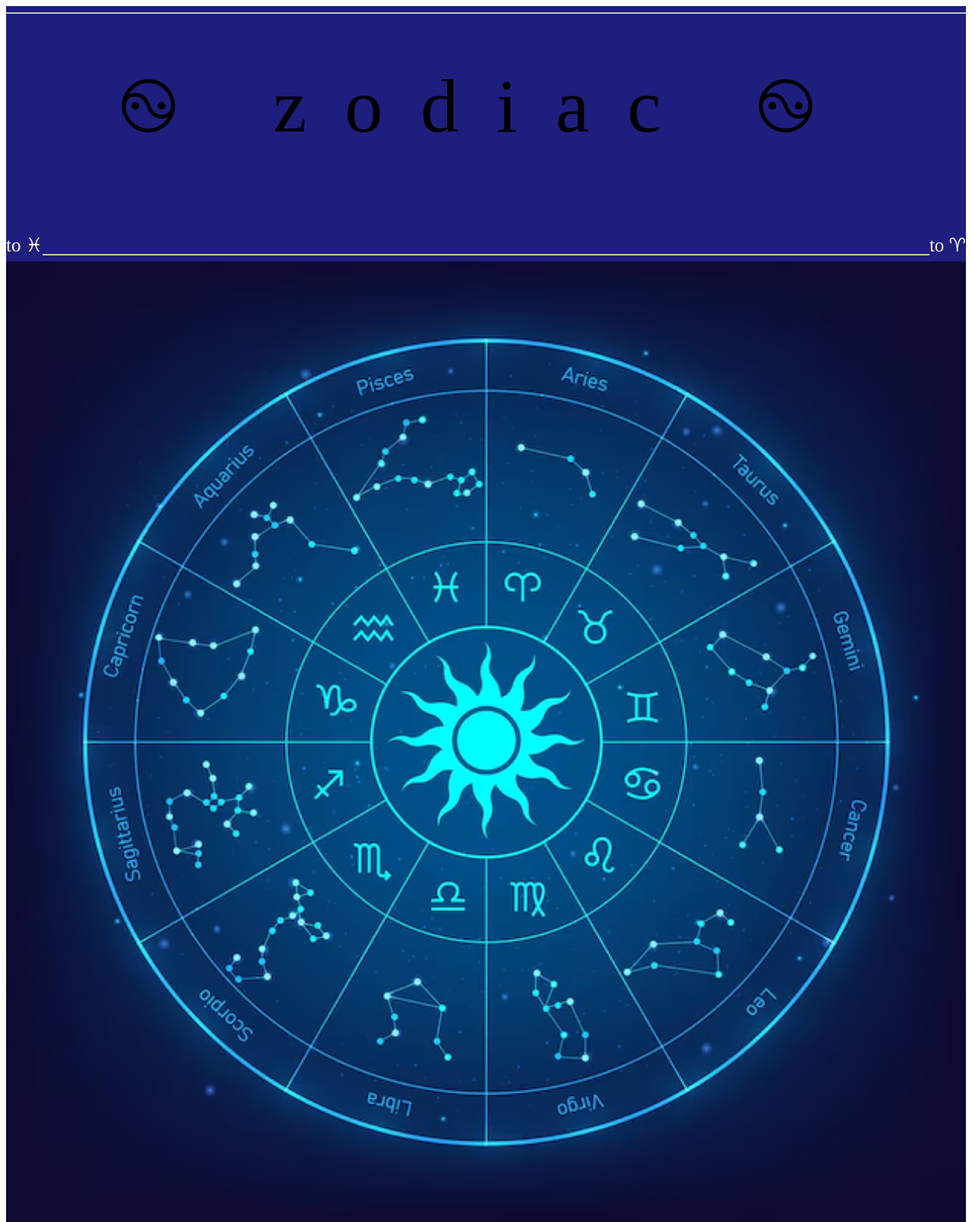
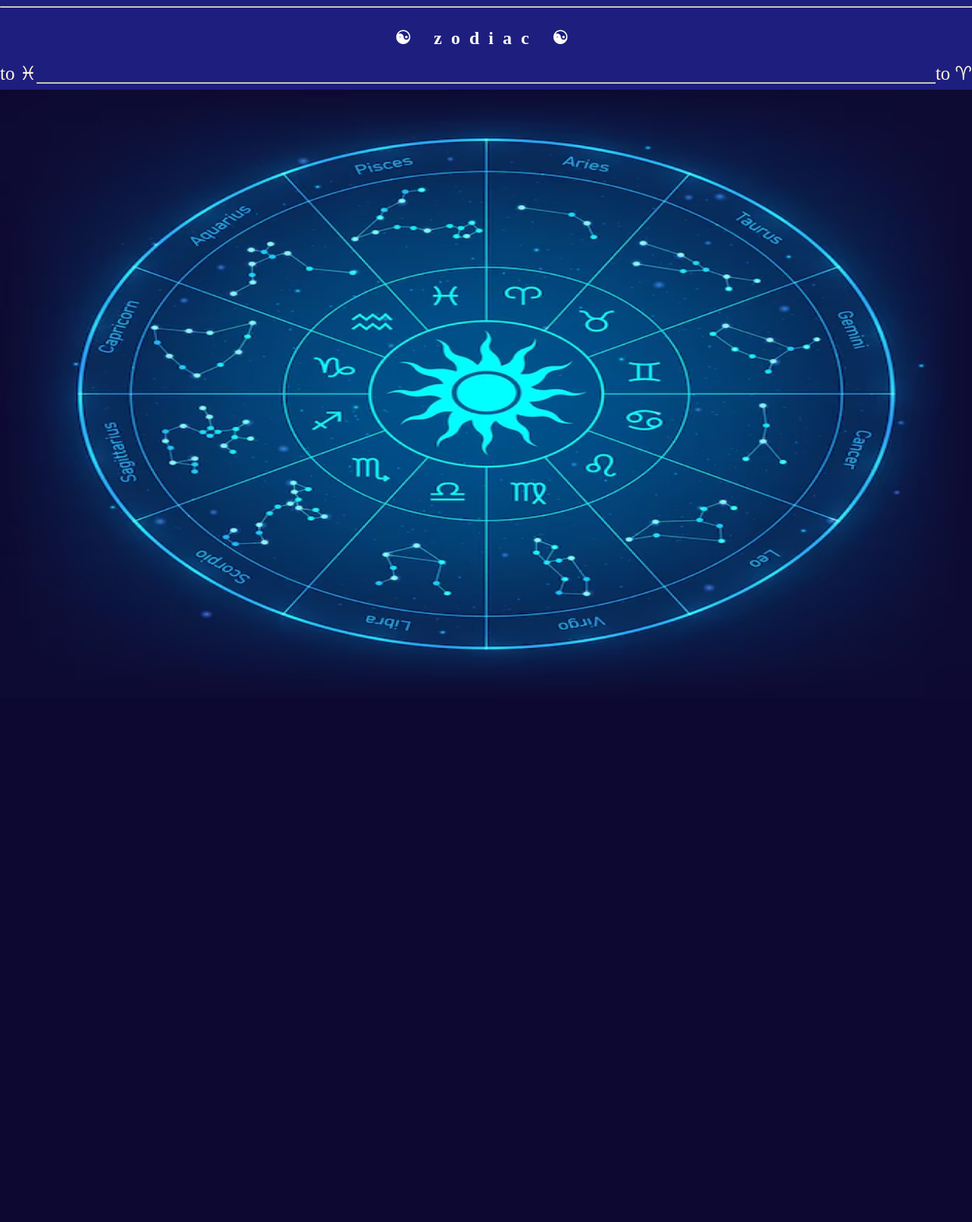
Before and after one commit to ppshuX/zodiac, a Django app: page / in a window 1280 px wide. Shown: the whole page at 76% size. After the commit the page ends 892 px from the top, so only its background shows below. Run offline with Django 5.2, Linux system fonts and the light colour scheme.

Commit message:
modify the css

```diff
--- a/static/css/index.css
+++ b/static/css/index.css
@@ -1,3 +1,8 @@
+body, html {
+      margin: 0;
+      height: 100%;
+}
+
 .index_bckg {
     float: left;
     width: 100%;
@@ -78,111 +83,132 @@
 
 .index_tit {
     text-align: center;
-    font-size: 100px;
+    font-size: 150%;
     letter-spacing: 0.5em;
     font-family: 'Times New Roman', Times, serif;
-    color: black;
+    font-weight: bold;
+    color: white;
 }
 
 .aries_tit {
     text-align: center;
-    font-size: 80px;
+    font-size: 150%;
     letter-spacing: 0.4em;
     font-family: 'Times New Roman', Times, serif;
+    font-weight: bold;
     color: green;
 }
 
 .taurus_tit {
     text-align: center;
-    font-size: 80px;
-    letter-spacing: 0.4em;
+    font-size: 150%;
+    letter-spacing: 0.3em;
     font-family: 'Times New Roman', Times, serif;
+    font-weight: bold;
     color: gold;
 }
 
 .gemini_tit {
     text-align: center;
-    font-size: 80px;
-    letter-spacing: 0.4em;
+    font-size: 150%;
+    letter-spacing: 0.25em;
     font-family: 'Times New Roman', Times, serif;
+    font-weight: bold;
     color:#87CEEB
 }
 
 .cancer_tit {
     text-align: center;
-    font-size: 80px;
-    letter-spacing: 0.4em;
+    font-size: 150%;
+    letter-spacing: 0.3em;
     font-family: 'Times New Roman', Times, serif;
+    font-weight: bold;
     color:#FFFFFF
 }
 
 .leo_tit {
     text-align: center;
-    font-size: 80px;
+    font-size: 150%;
     letter-spacing: 0.4em;
     font-family: 'Times New Roman', Times, serif;
+    font-weight: bold;
     color:#FAEBD7
 }
 
 .virgo_tit {
     text-align: center;
-    font-size: 80px;
+    font-size: 150%;
     letter-spacing: 0.4em;
     font-family: 'Times New Roman', Times, serif;
+    font-weight: bold;
     color:#FFB6C1
 }
 
 .libra_tit {
     text-align: center;
-    font-size: 80px;
+    font-size: 150%;
     letter-spacing: 0.4em;
     font-family: 'Times New Roman', Times, serif;
+    font-weight: bold;
     color:#FFB6C1
 }
 
 .scorpio_tit {
     text-align: center;
-    font-size: 80px;
-    letter-spacing: 0.4em;
+    font-size: 150%;
+    letter-spacing: 0.3em;
     font-family: 'Times New Roman', Times, serif;
+    font-weight: bold;
     color:#C0C0C0
 }
 
 .sagittarius_tit {
     text-align: center;
-    font-size: 80px;
-    letter-spacing: 0.25em;
+    font-size: 150%;
+    letter-spacing: 0.2em;
     font-family: 'Times New Roman', Times, serif;
+    font-weight: bold;
     color:#C0C0C0
 }
 
 .capricornus_tit {
     text-align: center;
-    font-size: 80px;
-    letter-spacing: 0.25em;
+    font-size: 150%;
+    letter-spacing: 0.15em;
     font-family: 'Times New Roman', Times, serif;
+    font-weight: bold;
     color:lightblue
 }
 
 .aquarius_tit{
     text-align: center;
-    font-size: 80px;
+    font-size: 150%;
     letter-spacing: 0.25em;
     font-family: 'Times New Roman', Times, serif;
+    font-weight: bold;
     color:lightblue
 }
 
 .pisces_tit {
     text-align: center;
-    font-size: 80px;
+    font-size: 150%;
     letter-spacing: 0.25em;
     font-family: 'Times New Roman', Times, serif;
+    font-weight: bold;
     color:#0744F7
 }
 
 .pho {
     float: left;
     width: 100%;
+    height: 100%;
+    object-fit: cover;
+}
+
+.pho_index {
+    display: block;
+    width: 100%;
+    height: 100vh;
 }
 
 .right {
--- a/templates/aquarius.html
+++ b/templates/aquarius.html
@@ -13,7 +13,9 @@
 <body>
     <div class="aquarius_bckg">
         <hr>
+        <br>
         <div class="aquarius_tit">♒︎ Aquarius - 水瓶座 ♒︎</div>
+        <br>
         <a class="left" href="{% url 'capricornus' %}"> to ♑︎ </a>
         <a class="right" href="{% url 'pisces' %}"> to ♓︎ </a>
         <br>
--- a/templates/aries.html
+++ b/templates/aries.html
@@ -13,8 +13,10 @@
 <body>
     <div class="aries_bckg">
         <hr>
+        <br>
         <div class="aries_tit">♈︎ Aries - 白羊座 ♈︎</div>
-        <a class="left" href="{% url 'index' %}"> to the start</a>
+        <br>
+        <a class="left" href="{% url 'index' %}"> to ☯</a>
         <a class="right" href="{% url 'taurus' %}"> to ♉︎ </a>
         <br>
         <hr>
--- a/templates/cancer.html
+++ b/templates/cancer.html
@@ -13,7 +13,9 @@
 <body>
     <div class="cancer_bckg">
         <hr>
+        <br>
         <div class="cancer_tit">♋︎ Cancer - 巨蟹座 ♋︎</div>
+        <br>
         <a class="left" href="{% url 'gemini' %}"> to ♊︎</a>
         <a class="right" href="{% url 'leo' %}"> to ♌︎ </a>
         <br>
--- a/templates/capricornus.html
+++ b/templates/capricornus.html
@@ -13,7 +13,9 @@
 <body>
     <div class="capricornus_bckg">
         <hr>
+        <br>
         <div class="capricornus_tit">♑︎ Capricornus - 摩羯座 ♑︎</div>
+        <br>
         <a class="left" href="{% url 'sagittarius' %}"> to ♐︎ </a>
         <a class="right" href="{% url 'aquarius' %}"> to ♒︎ </a>
         <br>
--- a/templates/gemini.html
+++ b/templates/gemini.html
@@ -13,7 +13,9 @@
 <body>
     <div class="gemini_bckg">
         <hr>
+        <br>
         <div class="gemini_tit">♊︎ Gemini - 双子座 ♊︎</div>
+        <br>
         <a class="left" href="{% url 'taurus' %}"> to ♉︎</a>
         <a class="right" href="{% url 'cancer' %}"> to ♋︎ </a>
         <br>
--- a/templates/index.html
+++ b/templates/index.html
@@ -13,13 +13,15 @@
 <body>
     <div class="index_bckg">
         <hr>
-        <div class="index_tit">࿊ zodiac ࿊</div>
+        <br>
+        <div class="index_tit">☯ zodiac ☯</div>
+        <br>
         <a class="left" href="{% url 'pisces' %}"> to ♓︎</a>
         <a class="right" href="{% url 'aries' %}"> to ♈︎</a>
         <br>
         <hr>
 
-        <img class="pho" src="{% static 'photos/index.png' %}" alt="photo">
+        <img class="pho_index" src="{% static 'photos/index.png' %}" alt="photo">
     </div>
 </body>
 
--- a/templates/leo.html
+++ b/templates/leo.html
@@ -13,7 +13,9 @@
 <body>
     <div class="leo_bckg">
         <hr>
+        <br>
         <div class="leo_tit">♌︎ Leo - 狮子座 ♌︎</div>
+        <br>
         <a class="left" href="{% url 'cancer' %}"> to ♋︎</a>
         <a class="right" href="{% url 'virgo' %}"> to ♍︎ </a>
         <br>
--- a/templates/libra.html
+++ b/templates/libra.html
@@ -13,7 +13,9 @@
 <body>
     <div class="libra_bckg">
         <hr>
+        <br>
         <div class="libra_tit">♎︎ Libra - 天秤座 ♎︎</div>
+        <br>
         <a class="left" href="{% url 'virgo' %}"> to ♍︎</a>
         <a class="right" href="{% url 'scorpio' %}"> to ♏︎ </a>
         <br>
--- a/templates/pisces.html
+++ b/templates/pisces.html
@@ -13,9 +13,11 @@
 <body>
     <div class="pisces_bckg">
         <hr>
+        <br>
         <div class="pisces_tit">♓︎ Pisces - 双鱼座 ♓︎</div>
+        <br>
         <a class="left" href="{% url 'aquarius' %}"> to ♒︎ </a>
-        <a class="right" href="{% url 'index' %}"> to the start </a>
+        <a class="right" href="{% url 'index' %}"> to ☯ </a>
         <br>
         <hr>
 
--- a/templates/sagittarius.html
+++ b/templates/sagittarius.html
@@ -13,7 +13,9 @@
 <body>
     <div class="sagittarius_bckg">
         <hr>
+        <br>
         <div class="sagittarius_tit">♐︎ Sagittarius - 射手座 ♐︎</div>
+        <br>
         <a class="left" href="{% url 'scorpio' %}"> to ♏︎ </a>
         <a class="right" href="{% url 'capricornus' %}"> to ♑︎ </a>
         <br>
--- a/templates/scorpio.html
+++ b/templates/scorpio.html
@@ -13,7 +13,9 @@
 <body>
     <div class="scorpio_bckg">
         <hr>
+        <br>
         <div class="scorpio_tit">♏︎ Scorpio - 天蝎座 ♏︎</div>
+        <br>
         <a class="left" href="{% url 'libra' %}"> to ♎︎</a>
         <a class="right" href="{% url 'sagittarius' %}"> to ♐︎ </a>
         <br>
--- a/templates/taurus.html
+++ b/templates/taurus.html
@@ -13,7 +13,9 @@
 <body>
     <div class="taurus_bckg">
         <hr>
+        <br>
         <div class="taurus_tit">♉︎ Taurus - 金牛座 ♉︎</div>
+        <br>
         <a class="left" href="{% url 'aries' %}"> to ♈︎</a>
         <a class="right" href="{% url 'gemini' %}"> to ♊︎ </a>
         <br>
--- a/templates/virgo.html
+++ b/templates/virgo.html
@@ -13,7 +13,9 @@
 <body>
     <div class="virgo_bckg">
         <hr>
+        <br>
         <div class="virgo_tit">♍︎ Virgo - 处女座 ♍︎</div>
+        <br>
         <a class="left" href="{% url 'leo' %}"> to ♌︎</a>
         <a class="right" href="{% url 'libra' %}"> to ♎︎ </a>
         <br>
--- a/zodiac/settings.py
+++ b/zodiac/settings.py
@@ -25,7 +25,7 @@ SECRET_KEY = 'django-insecure-umxsmfz+=*hus6h*aufmmx78!ptda9a^a+wlxm!0c!^vk99c1*
 # SECURITY WARNING: don't run with debug turned on in production!
 DEBUG = True
 
-ALLOWED_HOSTS = []
+ALLOWED_HOSTS = ['47.121.137.60']
 
 
 # Application definition
```
Also changed, not shown: 1 other file.
